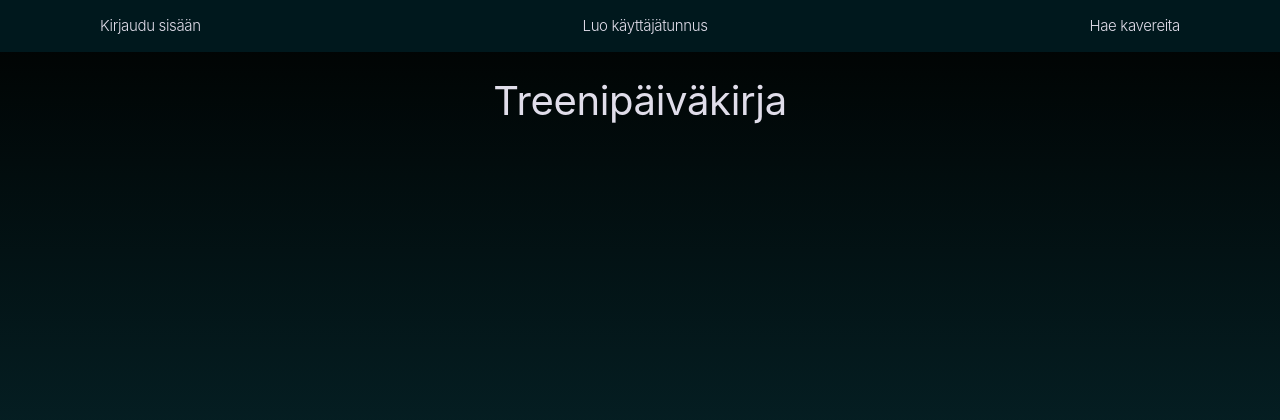
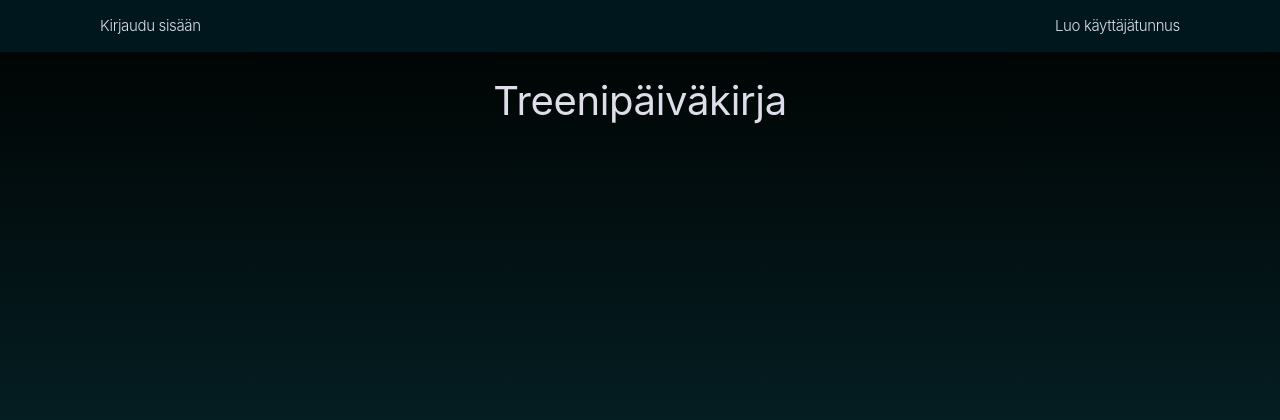
Before and after one commit to ellarasalo/Treenipaivakirja, a Flask app: page / in a window 1280 px wide. Shown: the top 420 px of the page. Run offline with Flask 3, Linux system fonts and the light colour scheme.

Commit message:
fix layout: search

```diff
--- a/templates/layout.html
+++ b/templates/layout.html
@@ -23,7 +23,6 @@
         {% else %}
             <a href="login" class="nav-link">Kirjaudu sisään</a>
             <a href="register" class="nav-link">Luo käyttäjätunnus</a>
-            <a href="search_friends" class="nav-link">Hae kavereita</a>
         {% endif %}
         {% endblock %}
     </div>
```
